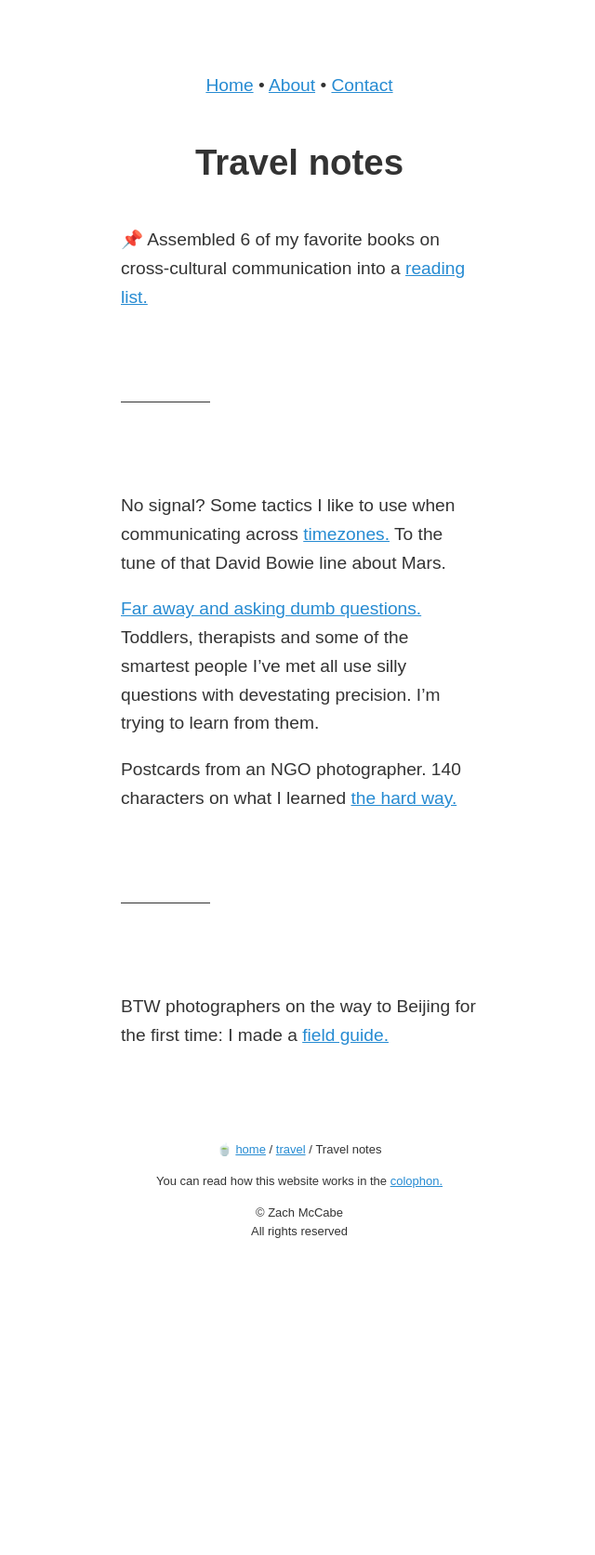
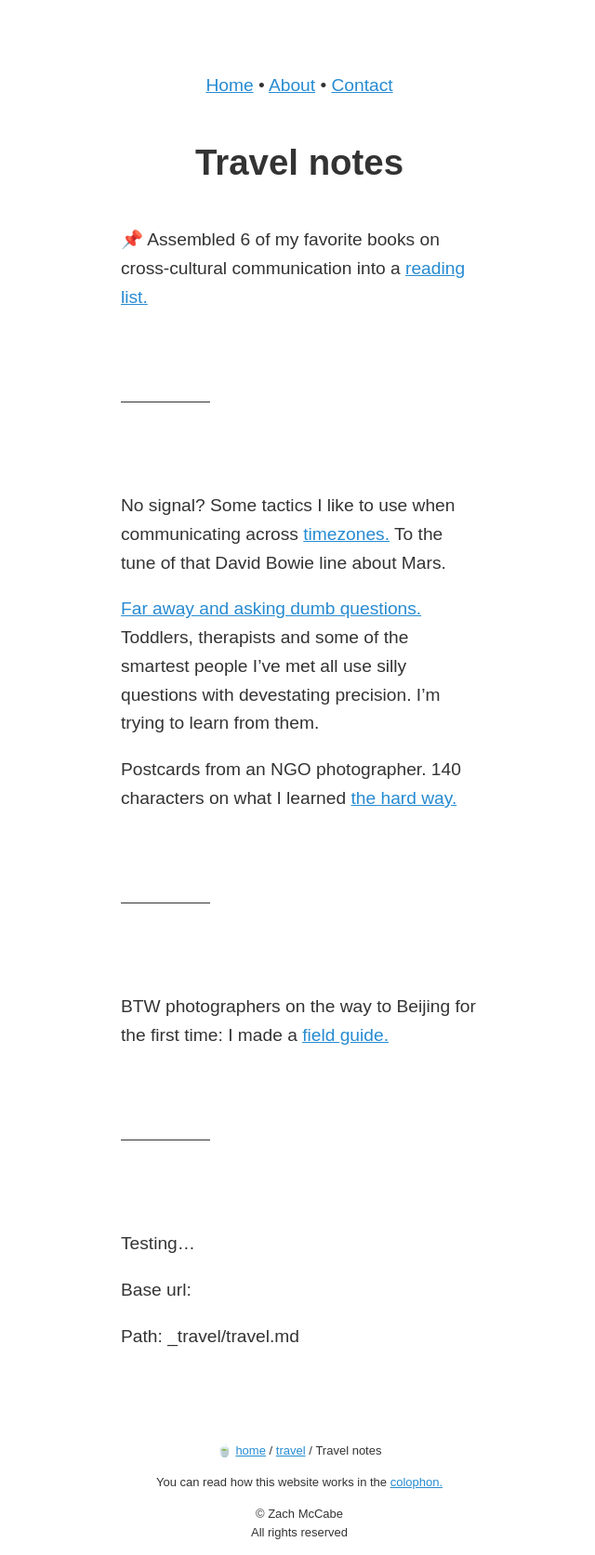
Before and after one commit to zachmccabe/zachmccabe.github.io, a Jekyll site: the page built from _travel/travel.md, in a window 1280 px wide. Shown: the whole page at 93% size, without its empty margins (318-958 px from the left). Built offline with Jekyll 4.4.1, drawn with Linux system fonts in a browser that asks for light colours; before the commit the page ends 1349 px from its top, so only the background shows below that.

Commit message:
Update travel.md

```diff
--- a/_travel/travel.md
+++ b/_travel/travel.md
@@ -40,3 +40,13 @@ Postcards from an NGO photographer. 140 characters on what I learned [the hard w
 BTW photographers on the way to Beijing for the first time: I made a [field guide.]
 
 [field guide.]: https://www.zachmccabe.com/beijing
+
+
+---
+
+
+Testing...
+
+Base url: {{ page.baseurl }}
+
+Path: {{ page.path }}
```
